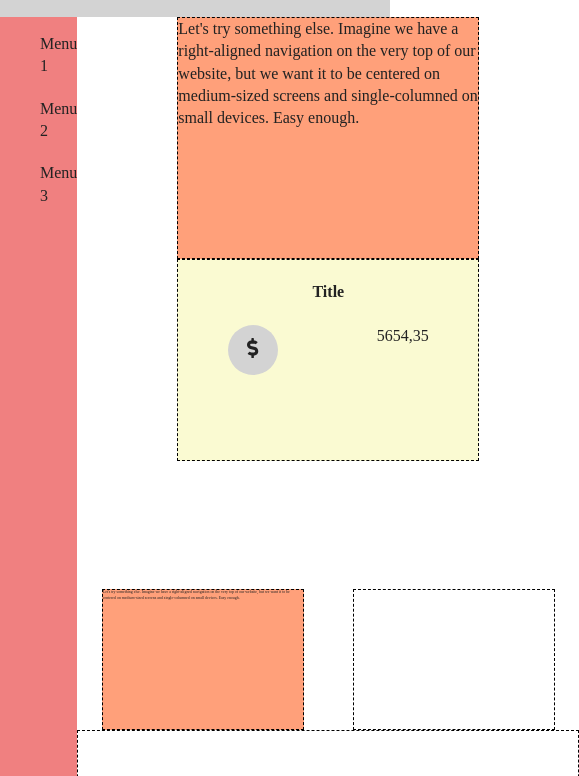
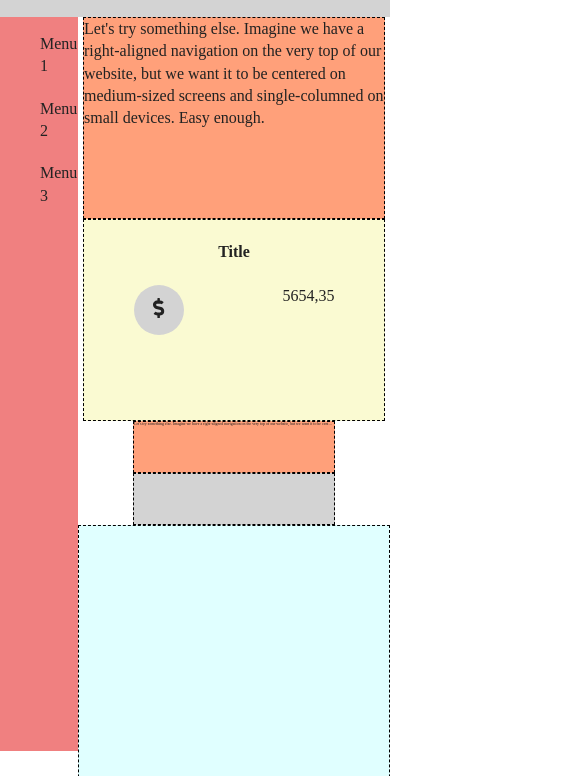
Before and after one commit to lucianomilen/flex-grid-demo, a website: page flex.html in a window 390 px wide. Shown: the part 68-844 px from the top of the page, 579 px wide, since content can reach past the window. Drawn offline with nearby package versions, Linux system fonts and the light colour scheme; a web font is replaced by a local one.

Commit message:
fix responsividade

```diff
--- a/css/custom-flex.css
+++ b/css/custom-flex.css
@@ -42,7 +42,7 @@
 
 .aside-flex{
     flex: 1;
-    height: 100vh;
+    height: 87vh;
     background: lightcoral;
     max-width: 200px;
 }
@@ -92,18 +92,34 @@
 }
 
 .widget-flex.box-widget{
-    height: 200px;
+    align-self: center;
 }
 
 .widget-flex.rg{
-    width: 300px;
+    max-width: 300px;
+    width: 100%;
+    height: 200px;
+
 }
 
 .widget-flex.sm{
     font-size: 1vw;
     width: 200px;
+    height: 50px;
+    -ms-text-overflow: ellipsis;
+    text-overflow: ellipsis;
+    white-space: nowrap;
+    overflow: hidden;
+}
+
+.widget-flex.sm:not(.flex-text){
+    background: lightgrey;
+    align-self: flex-end;
 }
 
 .widget-flex.bg{
-    width: 500px;
+    max-width: 500px;
+    width:100%;
+    height: 400px;
+    background: lightcyan;
 }
```
Also changed, not shown: css/custom-grid.css (+20 -3 lines).
